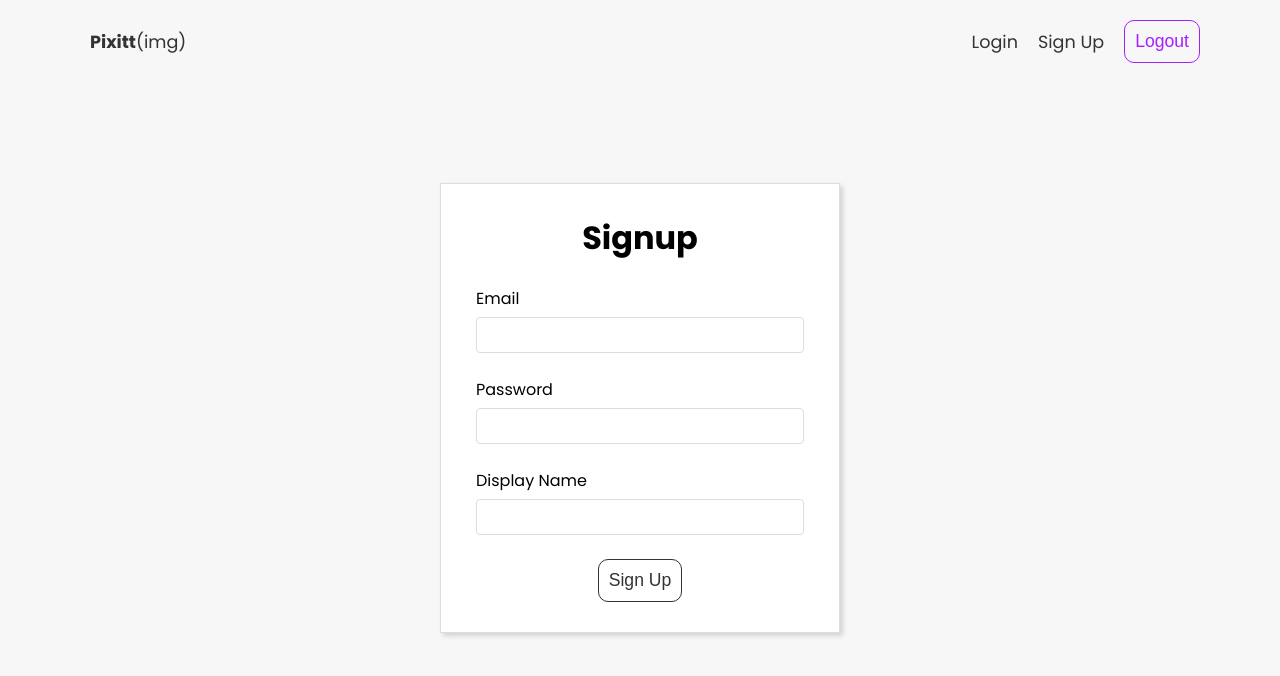
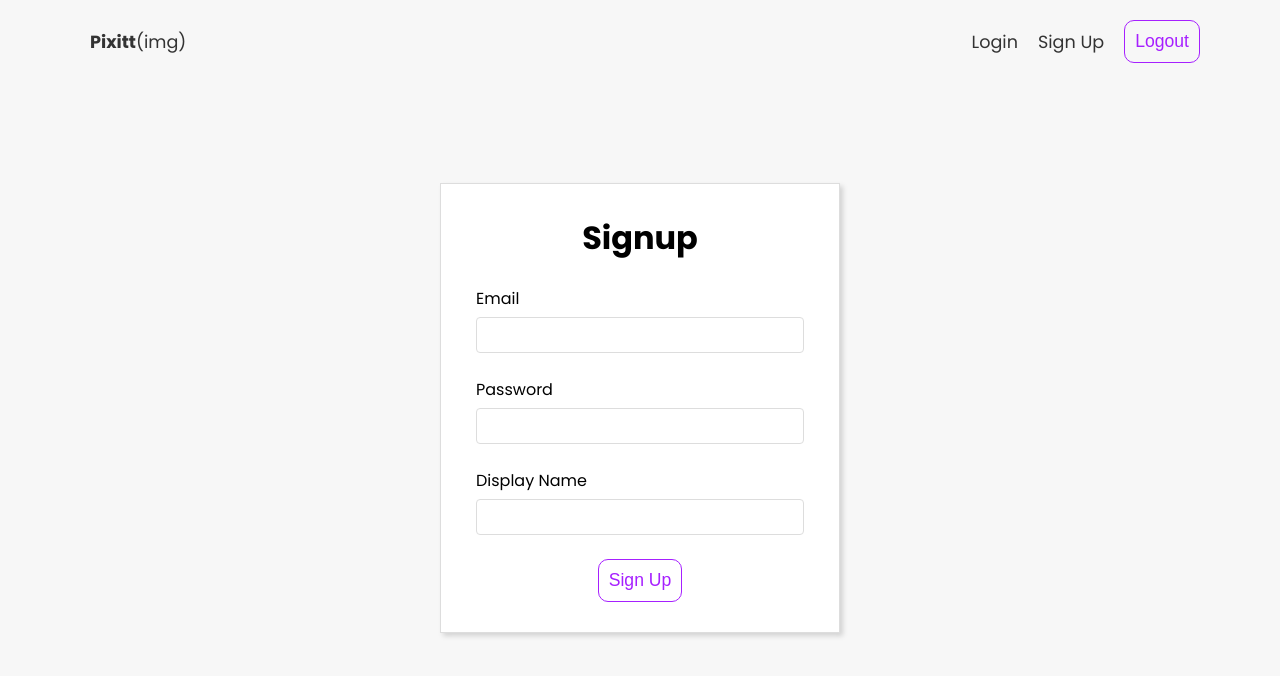
Before and after one commit to dimx88/project-pixitt, a React (Create React App) app: page /signup in a window 1280 px wide. Shown: the top 676 px of the page. Built offline with nearby package versions, Linux system fonts and the light colour scheme.

Commit message:
implemented sign up

```diff
--- a/src/pages/signup/Signup.js
+++ b/src/pages/signup/Signup.js
@@ -13,11 +13,12 @@ export default function Signup() {
     const [password, setPassword] = useState('');
     const [displayName, setDisplayName] = useState('');
 
-    const {signup} = useSignup();
+    const {signup, isPending, error} = useSignup();
 
     const onSubmit = (e) => {
         e.preventDefault();
         // console.log(email, password, displayName);
+        signup(email, password, displayName);
 
     };
 
@@ -50,7 +51,9 @@ export default function Signup() {
                             value={displayName}
                         />
                     </label>
-                    <button className="btn" disabled>Sign Up</button>
+                    {!isPending && <button className="btn">Sign Up</button>}
+                    {isPending && <button className="btn" disabled>Loading...</button>}
+                    {error && <div className="error"></div>}
                 </form>
             </div>
 
```
